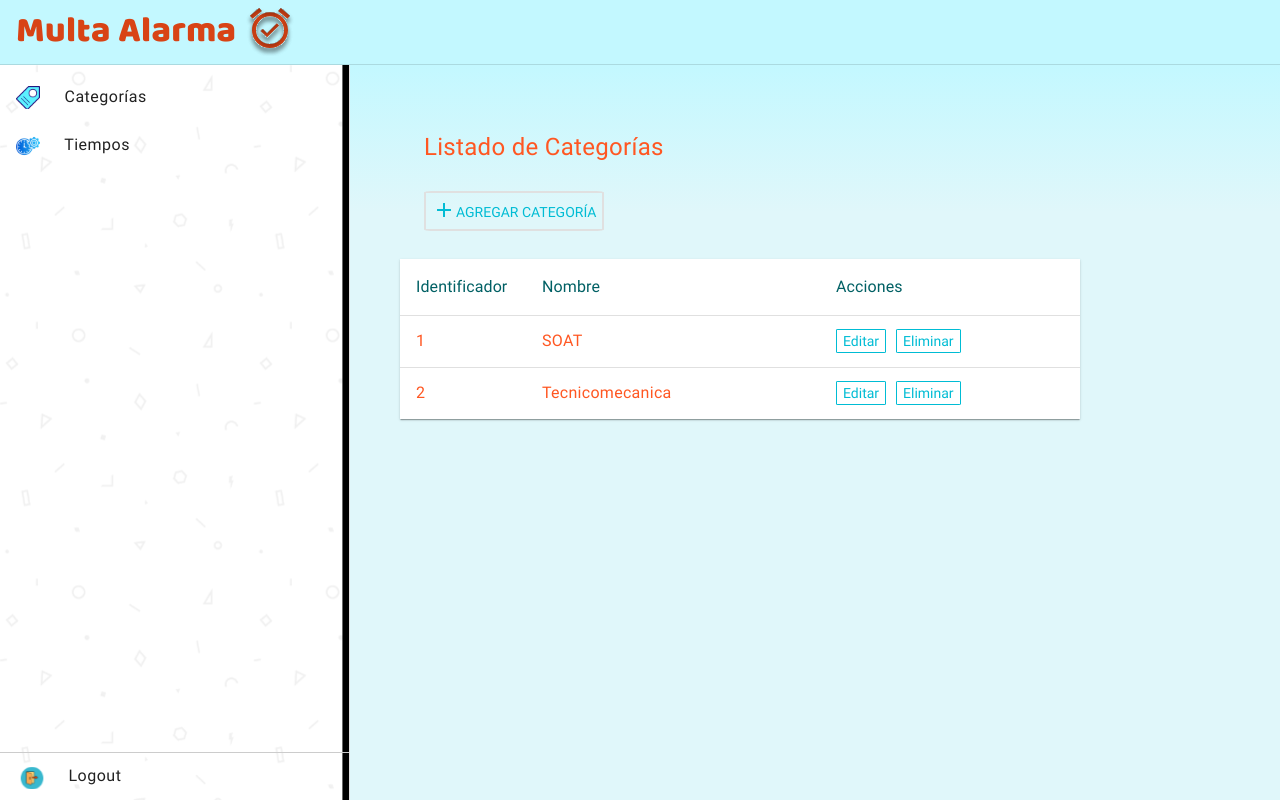
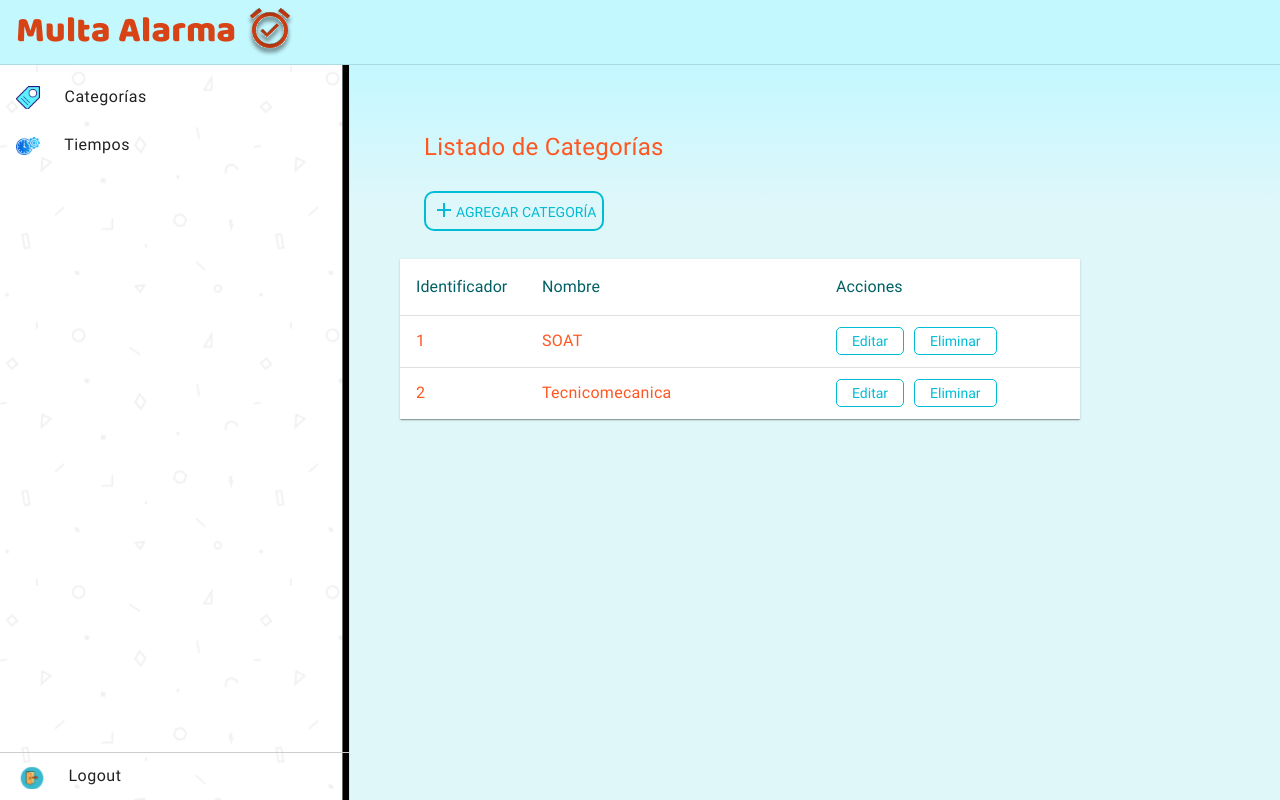
Before and after one commit to Miltonbel/multa-alarma-v1, an Angular app: page / in a window 1280 px wide. Built offline with nearby package versions, Linux system fonts and the light colour scheme.

Commit message:
fix border

```diff
--- a/src/app/category/category-add/category-add.component.scss
+++ b/src/app/category/category-add/category-add.component.scss
@@ -48,7 +48,8 @@
     background: none;
     border-color: $gray-88;
     border-style: solid;
-    border-radius: 4%;
+    padding: 3px 15px 3px 15px;
+    border-radius: 5px;
     color: $primary-color;
     border-color: $primary-color;
     border-width: 0.1em;
--- a/src/app/category/category-list/category-list.component.scss
+++ b/src/app/category/category-list/category-list.component.scss
@@ -41,9 +41,9 @@ button.mat-icon-button {
 
 #btnAgregarCategoria {
     background: none;
-    border-color: $gray-88;
+    border-color: $primary-color;
     border-style: solid;
-    border-radius: 4%;
+    border-radius: 10px;
     border-width: 0.1em;
 }
 
@@ -56,11 +56,11 @@ button.mat-icon-button {
     background: none;
     border-color: $gray-88;
     border-style: solid;
-    border-radius: 4%;
+    padding: 3px 15px 3px 15px;
+    border-radius: 5px;
     color: $primary-color;
     border-color: $primary-color;
     border-width: 0.1em;
-
 }
 
 .page-title {
```
